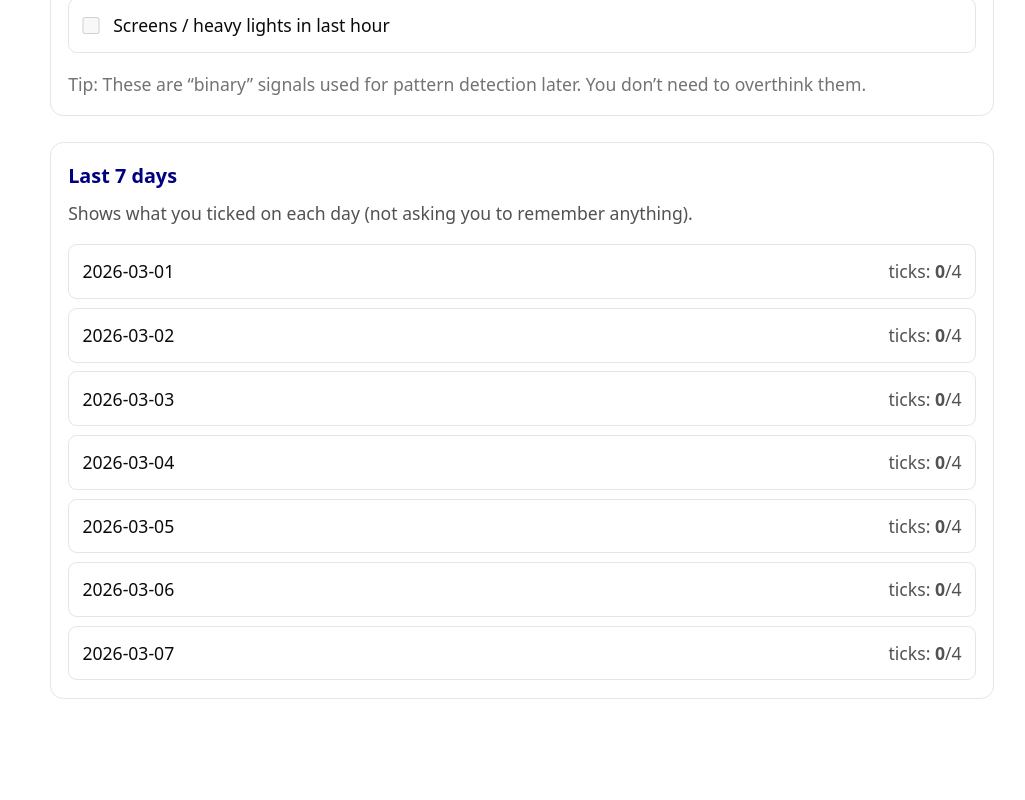
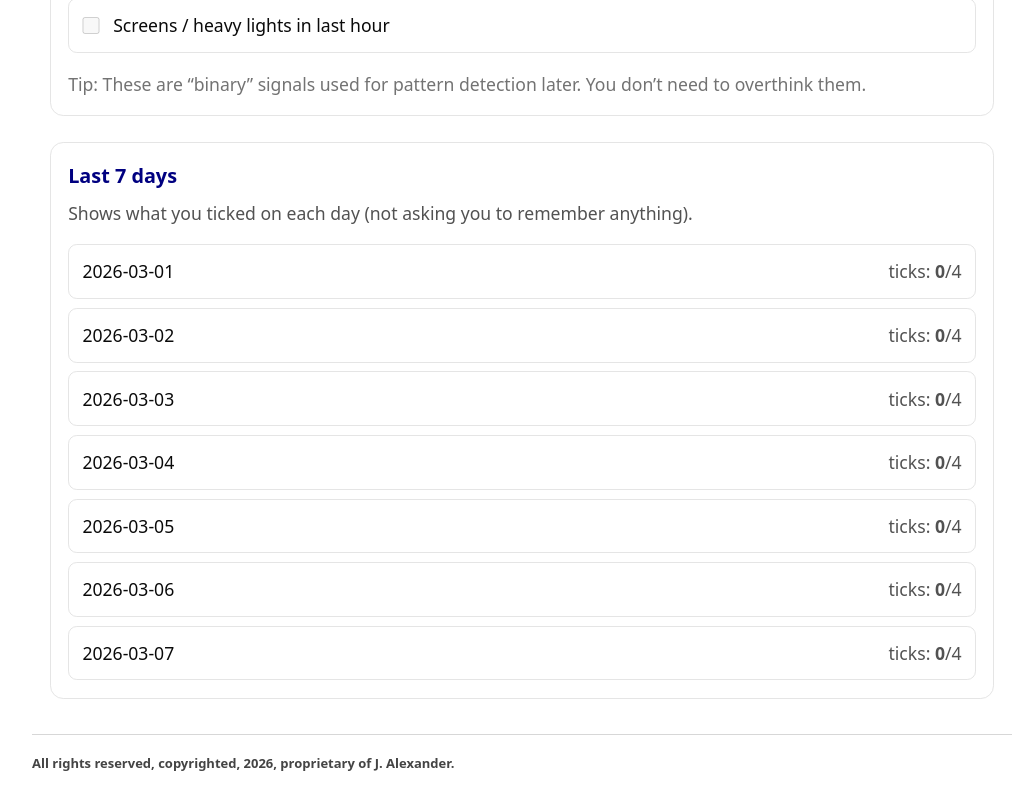
Before and after one commit to jlnalexander5-sudo/sleepfix-app, a Next.js app: page /protected/habits in a window 1280 px wide. Shown: the part 1221-2021 px from the top of the page, without its empty margins (118-1143 px from the left). Before the commit the page ends 1955 px from the top, so only its background shows below. Built offline with nearby package versions, Linux system fonts and the light colour scheme; no server answers.

Commit message:
Update layout.tsx

```diff
--- a/app/protected/layout.tsx
+++ b/app/protected/layout.tsx
@@ -69,6 +69,20 @@ export default function ProtectedLayout({
         </header>
 
         <main style={{ maxWidth: 980, margin: "0 auto" }}>{children}</main>
+
+        <footer
+          style={{
+            maxWidth: 980,
+            margin: "0 auto",
+            padding: "18px 0 26px",
+            borderTop: "1px solid #d7d7d7",
+            fontSize: 13,
+            color: "#444",
+            fontWeight: 700,
+          }}
+        >
+          All rights reserved, copyrighted, 2026, proprietary of J. Alexander.
+        </footer>
       </div>
     </>
   );
```
